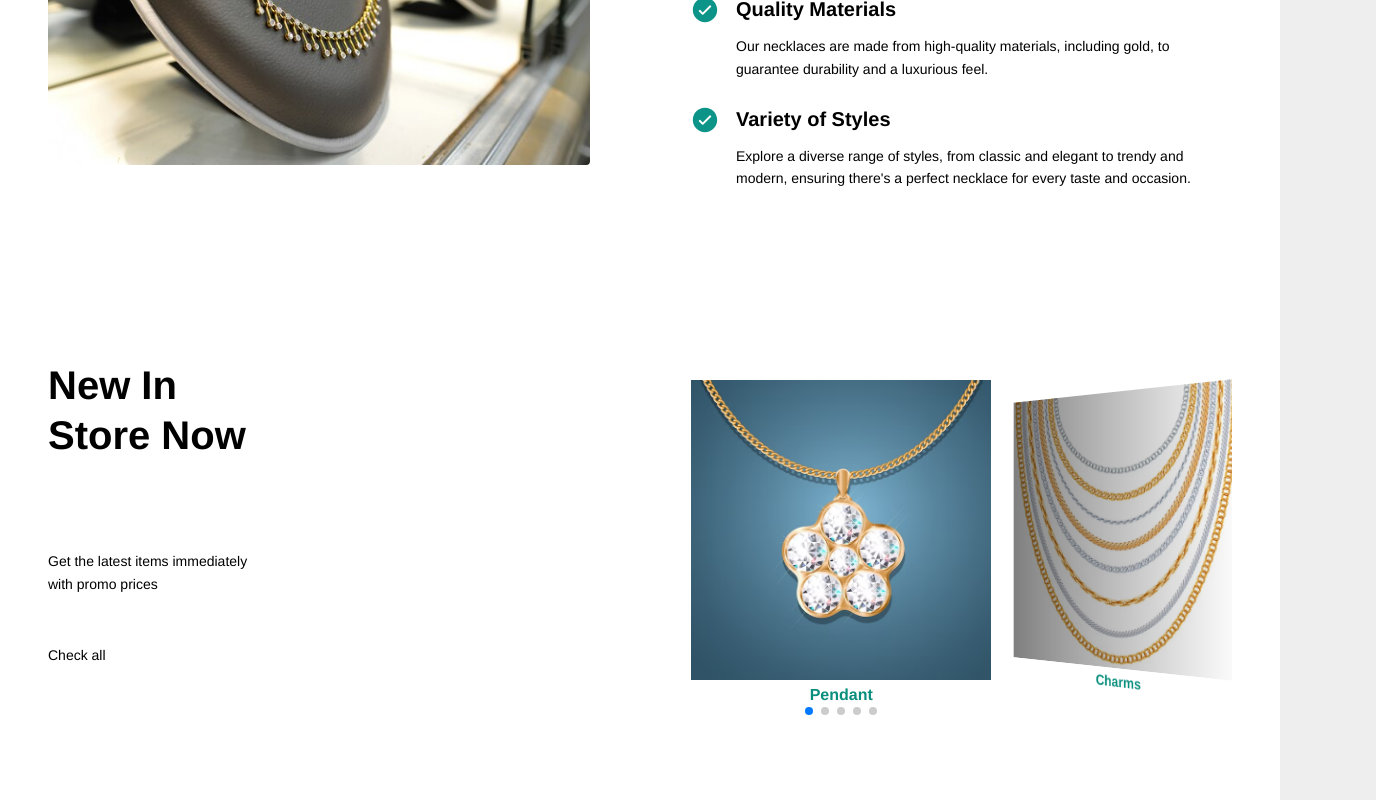
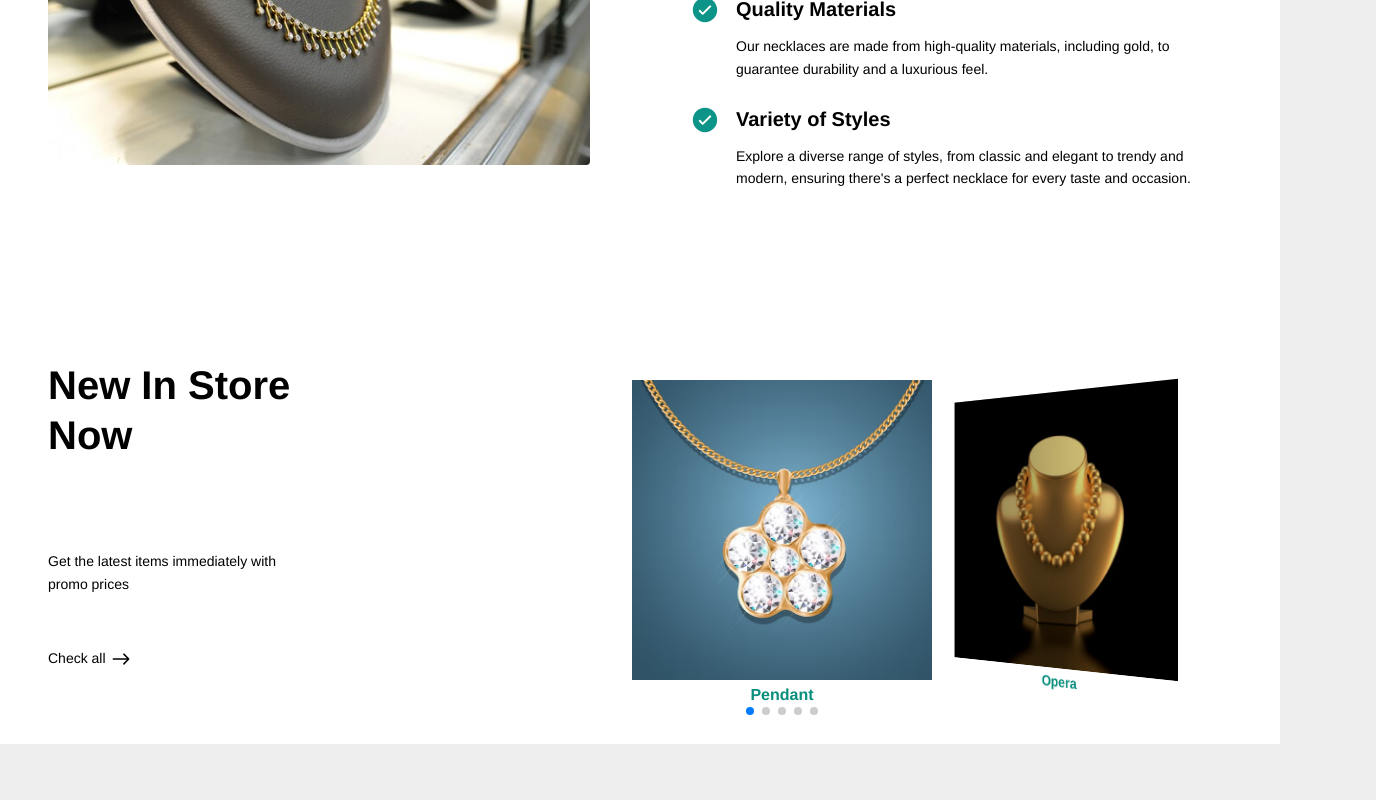
Before and after one commit to Hashara-Pilapitiya/CharmVibe, a React (Create React App) app: page / in a window 1280 px wide. Shown: the part 1323-2123 px from the top of the page, 1376 px wide, since content can reach past the window. After the commit the page ends 2067 px from the top, so only its background shows below. Built offline with nearby package versions, Linux system fonts and the light colour scheme.

Commit message:
Edit NewItemSliser and NewItem

```diff
--- a/src/Components/NewItemSlider.js
+++ b/src/Components/NewItemSlider.js
@@ -41,8 +41,8 @@ export default function App() {
           <p>Pendant</p>
         </SwiperSlide>
         <SwiperSlide>
-          <img src={Charms} />
-          <p>Charms</p>
+          <img src={Opera} />
+          <p>Opera</p>
         </SwiperSlide>
         <SwiperSlide>
           <img src={Choker} />
@@ -53,8 +53,8 @@ export default function App() {
           <p>Collar</p>
         </SwiperSlide>
         <SwiperSlide>
-          <img src={Opera} />
-          <p>Opera</p>
+          <img src={Charms} />
+          <p>Charms</p>
         </SwiperSlide>
       </Swiper>
     </>
--- a/src/Components/NewItems.js
+++ b/src/Components/NewItems.js
@@ -16,10 +16,17 @@ const NewItems = () => {
                     <p className='max-w-[245px] lg:mb-12'>{subtitle}</p>
                     <div className='items-center hidden lg:flex'>
                         <a className='font-medium transition-all hover:border-b-[4px] border-accent lg:items-center' href='#'>{link}</a>
+
+                        <div className='text-3xl'>{icon}</div>
+
                     </div>
                 </div>
 
-                <NewItemsSlider />
+                <div className='lg:max-w-[800px] xl:max-w-[990px] lg:absolute lg:-right-24'>
+
+                    <NewItemsSlider />
+
+                </div>
 
             </div>
         </div>
--- a/src/Components/styles.css
+++ b/src/Components/styles.css
@@ -16,7 +16,7 @@ body {
 
 .swiper {
   width: 80%;
-  margin-left: 200px;
+  margin-left: 0px;
   padding-top: 50px;
   padding-bottom: 50px;
 }
```
